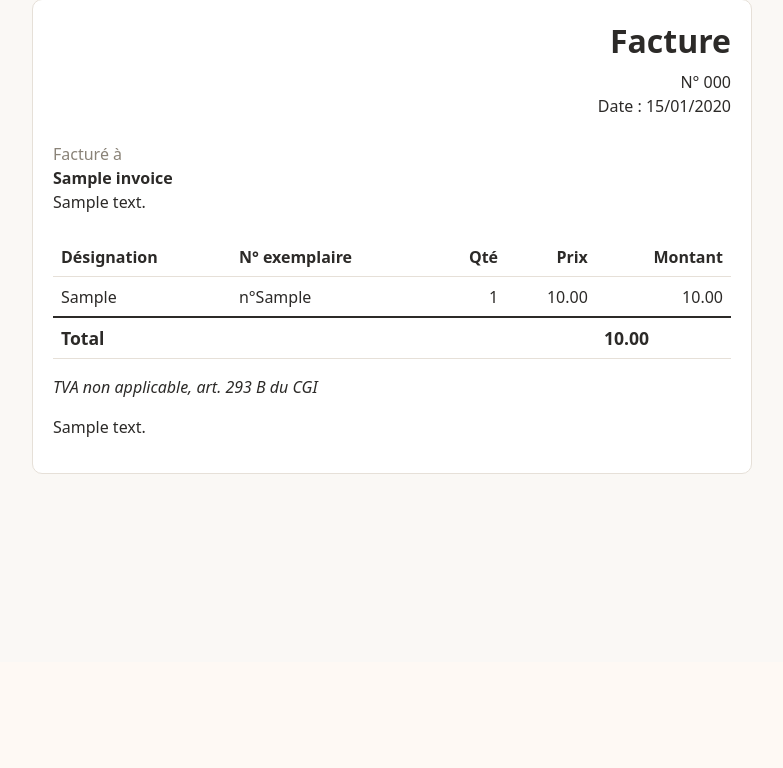
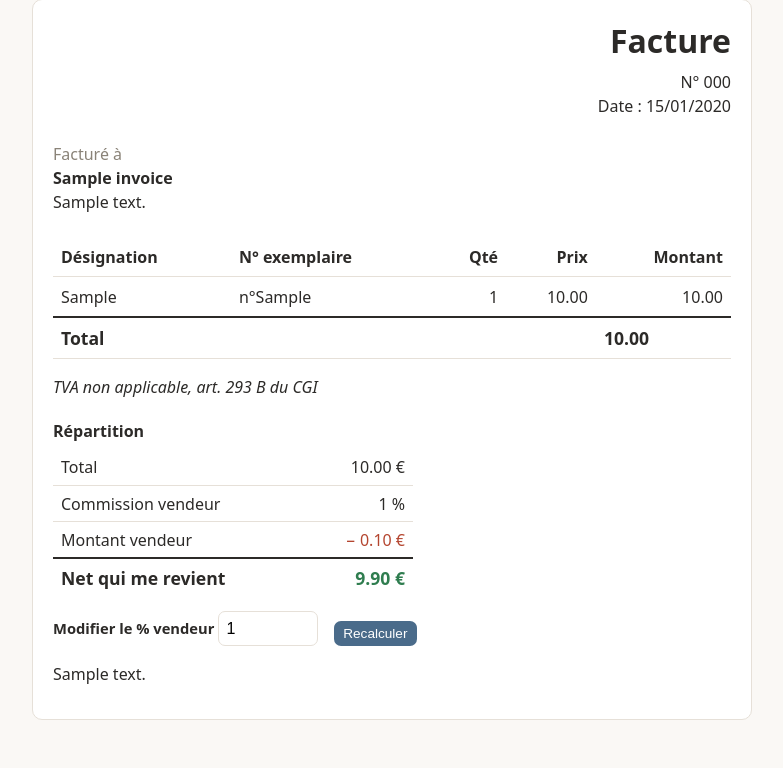
Before and after one commit to khosta1/stock-aquarelle, a Flask app: page /factures/1 in a window 1280 px wide. Shown: the part 138-906 px from the top of the page, without its empty margins (152-935 px from the left). Before the commit the page ends 612 px from the top, so only its background shows below. Run offline with Flask 3, Linux system fonts and the light colour scheme; the visitor is signed in with stand-in values (Sample User, id 1); tables that the repository leaves empty hold one stand-in row (values such as "Sample post"); some libraries are stand-ins or nearby versions.

Commit message:
Invoices: delete invoice + seller commission split (percent / vendeur / net)
Co-Authored-By: Claude Opus 4.8 <noreply@anthropic.com>

```diff
--- a/app.py
+++ b/app.py
@@ -629,6 +629,11 @@ def new_invoice():
         customer_name = request.form.get("customer_name", "").strip()
         customer_address = request.form.get("customer_address", "").strip()
         note = request.form.get("note", "").strip() or None
+        try:
+            commission_pct = float(request.form.get("commission_pct", "") or 45)
+        except ValueError:
+            commission_pct = 45
+        commission_pct = min(max(commission_pct, 0), 100)
         copy_ids = []
         for cid in request.form.getlist("copy_ids"):
             try:
@@ -642,7 +647,8 @@ def new_invoice():
             flash("Sélectionnez au moins un exemplaire à facturer.", "error")
         else:
             invoice_id, number, error = database.create_invoice(
-                inv_date, customer_name, customer_address, note, copy_ids)
+                inv_date, customer_name, customer_address, note, copy_ids,
+                commission_pct=commission_pct)
             if error:
                 flash(error, "error")
             else:
@@ -666,6 +672,32 @@ def view_invoice(invoice_id):
     billing = database.get_settings()
     billing.setdefault("vat_mention", DEFAULT_VAT_MENTION)
     return render_template("invoice.html", invoice=invoice, billing=billing)
+
+
+@app.route("/factures/<int:invoice_id>/commission", methods=["POST"])
+def update_invoice_commission(invoice_id):
+    if database.get_invoice(invoice_id) is None:
+        flash("Facture introuvable.", "error")
+        return redirect(url_for("invoices"))
+    try:
+        pct = float(request.form.get("commission_pct", "") or 0)
+    except ValueError:
+        flash("Le pourcentage doit être un nombre.", "error")
+        return redirect(url_for("view_invoice", invoice_id=invoice_id))
+    database.update_invoice_commission(invoice_id, min(max(pct, 0), 100))
+    flash("Commission mise à jour.", "success")
+    return redirect(url_for("view_invoice", invoice_id=invoice_id))
+
+
+@app.route("/factures/<int:invoice_id>/supprimer", methods=["POST"])
+def delete_invoice(invoice_id):
+    if database.get_invoice(invoice_id) is None:
+        flash("Facture introuvable.", "error")
+        return redirect(url_for("invoices"))
+    database.delete_invoice(invoice_id)
+    flash("Facture supprimée — ses exemplaires sont de nouveau facturables.",
+          "success")
+    return redirect(url_for("invoices"))
 
 
 @app.route("/parametres/papiers/ajouter", methods=["POST"])
--- a/database.py
+++ b/database.py
@@ -30,10 +30,20 @@ def get_connection():
 
 
 def init_db():
-    """Create tables if they don't exist yet. Safe to call on every start."""
+    """Create tables if needed, then apply small migrations. Safe every start."""
     with get_connection() as conn:
         with open(SCHEMA_PATH, encoding="utf-8") as f:
             conn.executescript(f.read())
+        _migrate(conn)
+
+
+def _migrate(conn):
+    """Idempotent migrations for columns added after first release."""
+    invoice_cols = [r["name"] for r in conn.execute("PRAGMA table_info(invoices)")]
+    if invoice_cols and "commission_pct" not in invoice_cols:
+        conn.execute(
+            "ALTER TABLE invoices ADD COLUMN commission_pct REAL NOT NULL DEFAULT 45"
+        )
 
 
 # --------------------------------------------------------------------------
@@ -651,7 +661,8 @@ def uninvoiced_sold_copies():
     return rows
 
 
-def create_invoice(inv_date, customer_name, customer_address, note, copy_ids):
+def create_invoice(inv_date, customer_name, customer_address, note, copy_ids,
+                   commission_pct=45):
     """Create an invoice from selected sold copies. Returns (id, number, error).
 
     Skips copies that aren't sold or are already invoiced. Lines snapshot the
@@ -696,9 +707,11 @@ def create_invoice(inv_date, customer_name, customer_address, note, copy_ids):
     with conn:
         cur = conn.execute(
             """INSERT INTO invoices
-                   (number, date, customer_name, customer_address, note)
-               VALUES (?, ?, ?, ?, ?)""",
-            (number, inv_date, customer_name, customer_address, note),
+                   (number, date, customer_name, customer_address, note,
+                    commission_pct)
+               VALUES (?, ?, ?, ?, ?, ?)""",
+            (number, inv_date, customer_name, customer_address, note,
+             commission_pct),
         )
         invoice_id = cur.lastrowid
         for row in valid:
@@ -732,7 +745,28 @@ def get_invoice(invoice_id):
     data = dict(inv)
     data["lines"] = items
     data["total"] = sum(it["unit_price"] for it in items)
+    pct = data.get("commission_pct") or 0
+    data["commission_amount"] = data["total"] * pct / 100
+    data["net_amount"] = data["total"] - data["commission_amount"]
     return data
+
+
+def update_invoice_commission(invoice_id, commission_pct):
+    conn = get_connection()
+    with conn:
+        conn.execute(
+            "UPDATE invoices SET commission_pct = ? WHERE id = ?",
+            (commission_pct, invoice_id),
+        )
+    conn.close()
+
+
+def delete_invoice(invoice_id):
+    """Delete an invoice; its lines cascade, freeing the copies to be re-invoiced."""
+    conn = get_connection()
+    with conn:
+        conn.execute("DELETE FROM invoices WHERE id = ?", (invoice_id,))
+    conn.close()
 
 
 def list_invoices():
--- a/schema.sql
+++ b/schema.sql
@@ -124,6 +124,7 @@ CREATE TABLE IF NOT EXISTS invoices (
     customer_name    TEXT,
     customer_address TEXT,
     note             TEXT,
+    commission_pct   REAL NOT NULL DEFAULT 45,
     created_at       TEXT NOT NULL DEFAULT (datetime('now'))
 );
 
--- a/static/style.css
+++ b/static/style.css
@@ -239,6 +239,12 @@ ul.stats li strong { font-size: 1.35rem; }
 .invoice-table th:nth-child(n+3), .invoice-table td:nth-child(n+3) { text-align: right; }
 .invoice-total td { font-weight: 700; font-size: 1.1rem; border-top: 2px solid var(--ink); }
 .invoice-vat { font-style: italic; }
+.invoice-split { margin-top: 1.25rem; }
+.invoice-split h3 { margin: 0 0 0.4rem; font-size: 1rem; }
+.split-table { border-collapse: collapse; min-width: 280px; max-width: 360px; width: 100%; }
+.split-table td { padding: 0.35rem 0.5rem; border-bottom: 1px solid var(--line); }
+.split-table td:last-child { text-align: right; white-space: nowrap; font-variant-numeric: tabular-nums; }
+.split-table tr.split-net td { font-weight: 700; font-size: 1.1rem; border-top: 2px solid var(--ink); border-bottom: none; }
 .invoice-bank { margin-top: 1rem; }
 .bank-table { border-collapse: collapse; margin-top: 0.3rem; }
 .bank-table td { padding: 0.15rem 0.6rem 0.15rem 0; font-size: 0.9rem; }
--- a/templates/invoice.html
+++ b/templates/invoice.html
@@ -53,6 +53,28 @@
 
     <p class="invoice-vat">{{ billing.vat_mention }}</p>
 
+    <div class="invoice-split">
+      <h3>Répartition</h3>
+      <table class="split-table">
+        <tr><td>Total</td>
+            <td>{{ '%.2f'|format(invoice.total) }} €</td></tr>
+        <tr><td>Commission vendeur</td>
+            <td>{{ '%g'|format(invoice.commission_pct) }} %</td></tr>
+        <tr><td>Montant vendeur</td>
+            <td class="amount-neg">− {{ '%.2f'|format(invoice.commission_amount) }} €</td></tr>
+        <tr class="split-net"><td>Net qui me revient</td>
+            <td class="amount-pos">{{ '%.2f'|format(invoice.net_amount) }} €</td></tr>
+      </table>
+      <form method="post" class="form-inline no-print" style="margin-top: 0.6rem;"
+            action="{{ url_for('update_invoice_commission', invoice_id=invoice.id) }}">
+        <label>Modifier le % vendeur
+          <input type="number" name="commission_pct" step="0.1" min="0" max="100"
+                 value="{{ '%g'|format(invoice.commission_pct) }}">
+        </label>
+        <button type="submit" class="btn btn-small">Recalculer</button>
+      </form>
+    </div>
+
     {% if billing.bank_name or billing.bank_iban or billing.bank_rib or billing.bank_bic %}
       <div class="invoice-bank">
         <strong>Règlement par virement</strong>
--- a/templates/invoice_new.html
+++ b/templates/invoice_new.html
@@ -21,6 +21,10 @@
         </label>
         <label>Note (facultatif)
           <input type="text" name="note" value="{{ form.note or '' }}">
+        </label>
+        <label>Commission vendeur (%)
+          <input type="number" name="commission_pct" step="0.1" min="0" max="100"
+                 value="{{ form.commission_pct or '45' }}">
         </label>
       </div>
     </section>
```
Also changed, not shown: templates/invoices.html (+8 -1 lines).
